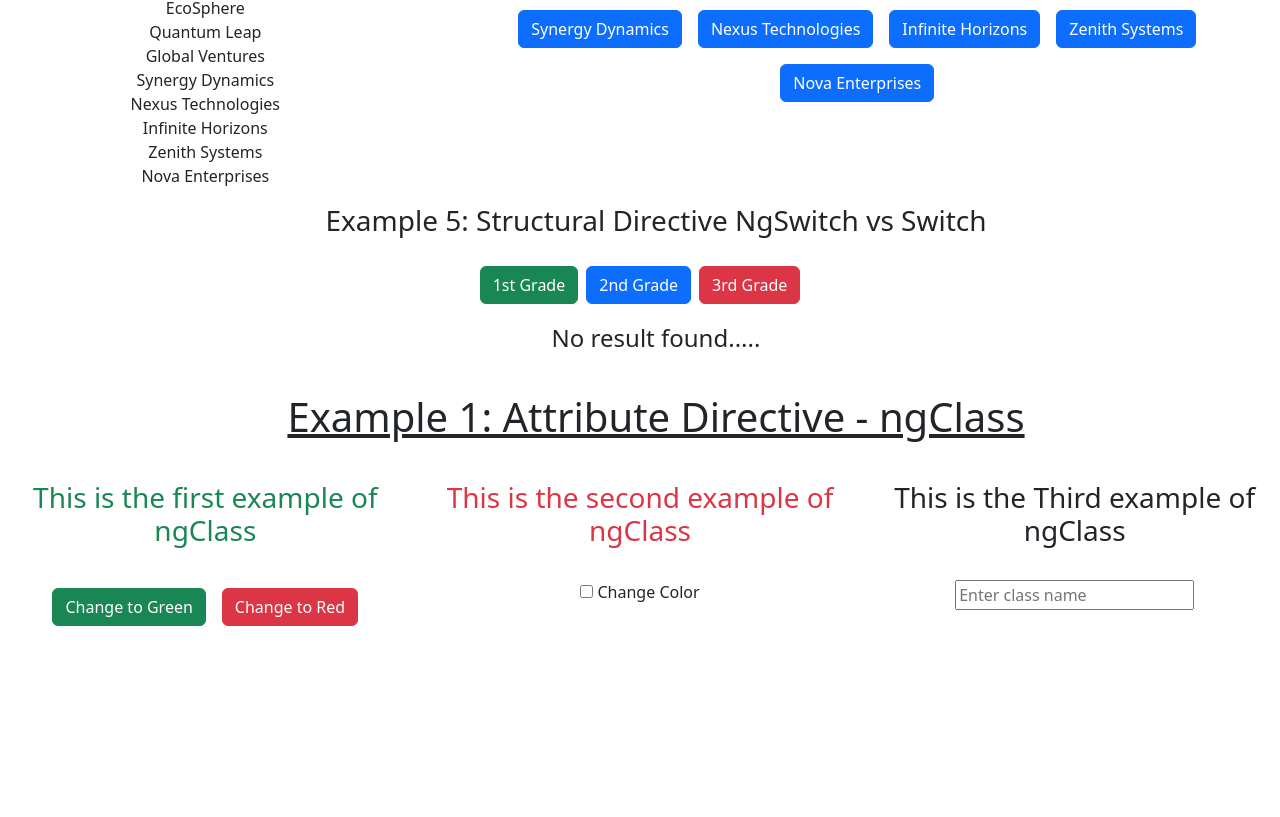
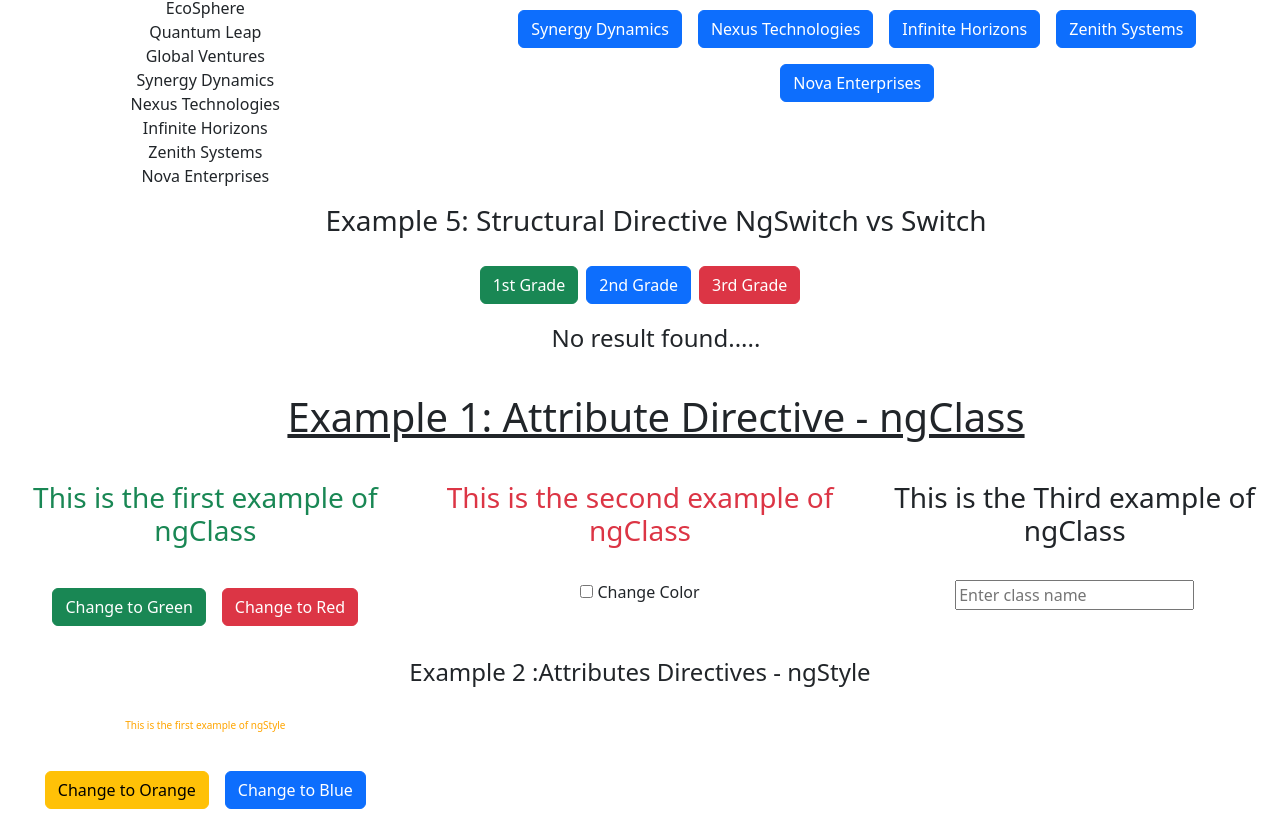
Before and after one commit to sahilkhatiwada/Angular_Learning, an Angular app: page / in a window 1280 px wide. Shown: the part 1851-2668 px from the top of the page. Before the commit the page ends 2485 px from the top, so only its background shows below. Built offline with nearby package versions, Linux system fonts and the light colour scheme.

Commit message:
Attributes_Directive_NgStyle

```diff
--- a/src/app/app.component.html
+++ b/src/app/app.component.html
@@ -4,4 +4,5 @@
 <app-structural-directive-ngfor-vs-for></app-structural-directive-ngfor-vs-for>
 <app-structural-directive-ngswitch-vs-switch></app-structural-directive-ngswitch-vs-switch>
 <app-attribute-directives></app-attribute-directives>
+<app-attributes-directives-ng-style></app-attributes-directives-ng-style>
 <router-outlet />
--- a/src/app/app.component.ts
+++ b/src/app/app.component.ts
@@ -6,6 +6,7 @@ import { StructuralDirectivesComponent } from './structural-directives/structura
 import { StructuralDirectiveNgforVsForComponent } from './structural-directive-ngfor-vs-for/structural-directive-ngfor-vs-for.component';
 import { StructuralDirectiveNgswitchVsSwitchComponent } from './structural-directive-ngswitch-vs-switch/structural-directive-ngswitch-vs-switch.component';
 import { AttributeDirectivesComponent } from './attribute-directives/attribute-directives.component';
+import { AttributesDirectivesNgStyleComponent } from './attributes-directives-ng-style/attributes-directives-ng-style.component';
 
 @Component({
   selector: 'app-root',
@@ -16,7 +17,8 @@ import { AttributeDirectivesComponent } from './attribute-directives/attribute-d
     StructuralDirectivesComponent,
     StructuralDirectiveNgforVsForComponent,
     StructuralDirectiveNgswitchVsSwitchComponent,
-    AttributeDirectivesComponent
+    AttributeDirectivesComponent,
+    AttributesDirectivesNgStyleComponent
   ],
   templateUrl: './app.component.html',
   styleUrl: './app.component.css',
--- a/src/app/attribute-directives/attribute-directives.component.html
+++ b/src/app/attribute-directives/attribute-directives.component.html
@@ -7,25 +7,24 @@
 <div class="row text-center pt-3">
   <div class="col-4">
     <h3 [ngClass]="textColor">This is the first example of ngClass</h3>
- <br>
-  <button class="btn btn-success m-2" (click)="changeColor('text-success')">Change to Green</button>
-    <button class="btn btn-danger m-2" (click)="changeColor('text-danger')">Change to Red</button>
+    <br />
+    <button class="btn btn-success m-2" (click)="changeColor('text-success')">
+      Change to Green
+    </button>
+    <button class="btn btn-danger m-2" (click)="changeColor('text-danger')">
+      Change to Red
+    </button>
   </div>
   <div class="col-4">
-      <h3 [ngClass]="isTextGreen ? 'text-success' : 'text-danger'">This is the second example of ngClass</h3>
-      <br>
-      <input type="checkbox" [(ngModel)]="isTextGreen"> Change Color
-
-
-
+    <h3 [ngClass]="isTextGreen ? 'text-success' : 'text-danger'">
+      This is the second example of ngClass
+    </h3>
+    <br />
+    <input type="checkbox" [(ngModel)]="isTextGreen" /> Change Color
   </div>
   <div class="col-4">
     <h3 [ngClass]="userClass">This is the Third example of ngClass</h3>
-     <br>
-     <input type="text" [(ngModel)]="userClass" placeholder="Enter class name">
-
-
-
+    <br />
+    <input type="text" [(ngModel)]="userClass" placeholder="Enter class name" />
   </div>
-
 </div>
--- /dev/null
+++ b/src/app/attributes-directives-ng-style/attributes-directives-ng-style.component.html
@@ -0,0 +1,18 @@
+<div class="text-center m-3 pt-2">
+    <h4>Example 2 :Attributes Directives - ngStyle</h4>
+</div>
+
+
+<div class="row text-center pt-3">
+  <div class="col-4">
+    <h3 [ngStyle]="{'color': styleColor,'font-size': '10px'}">This is the first example of ngStyle</h3>
+    <br />
+    <button class="btn btn-warning m-2" (click)="updateColor('orange')">
+      Change to Orange
+
+    </button>
+    <button class="btn btn-primary m-2" (click)="updateColor('blue')">
+      Change to Blue
+    </button>
+  </div>
+</div>
--- /dev/null
+++ b/src/app/attributes-directives-ng-style/attributes-directives-ng-style.component.ts
@@ -0,0 +1,28 @@
+import { CommonModule } from '@angular/common';
+import { Component } from '@angular/core';
+import { FormsModule } from '@angular/forms';
+
+@Component({
+  selector: 'app-attributes-directives-ng-style',
+  imports: [CommonModule,FormsModule],
+  templateUrl: './attributes-directives-ng-style.component.html',
+  styleUrl: './attributes-directives-ng-style.component.css'
+})
+export class AttributesDirectivesNgStyleComponent {
+  textColor: string = 'black';
+
+  changeColor(color: string){
+    this.textColor = color;
+  }
+
+  styleColor: string = "orange";
+  updateColor(ngStyleColor:string){
+    this.styleColor = ngStyleColor;
+  }
+  isTextGreen: boolean = false;
+
+
+  userClass: string =''
+
+
+}
--- a/src/app/structural-directive-ngfor-vs-for/structural-directive-ngfor-vs-for.component.html
+++ b/src/app/structural-directive-ngfor-vs-for/structural-directive-ngfor-vs-for.component.html
@@ -7,14 +7,14 @@
 <div class="row text-center">
   <div class="col-8 bg-blue text-white p-2">
     <select name="" id="" class="p-2">
-      <!-- <option [value]="emp.empNumber" *ngFor="let emp of employees">
-        {{ emp.empName }} - {{ emp.empNumber }}
-      </option> -->
-      @for(emp of employees; track emp;) {
+      <option [value]="emp.empNumber" *ngFor="let emp of employees">
+        {{ emp.empName }} - {{ emp.empEmail }}
+      </option>
+      <!-- @for(emp of employees; track emp;) {
         <option [value]="emp.empNumber">
           {{ emp.empName }} - {{ emp.empEmail }}
         </option>
-      }
+      } -->
     </select>
   </div>
   <div class="col-4">
--- a/src/app/structural-directive-ngfor-vs-for/structural-directive-ngfor-vs-for.component.ts
+++ b/src/app/structural-directive-ngfor-vs-for/structural-directive-ngfor-vs-for.component.ts
@@ -1,8 +1,9 @@
+import { CommonModule } from '@angular/common';
 import { Component } from '@angular/core';
 
 @Component({
   selector: 'app-structural-directive-ngfor-vs-for',
-  imports: [],
+  imports: [CommonModule],
   templateUrl: './structural-directive-ngfor-vs-for.component.html',
   styleUrl: './structural-directive-ngfor-vs-for.component.css'
 })
```
Also changed, not shown: src/app/attributes-directives-ng-style/attributes-directives-ng-style.component.css (added), 1 other file (tests, documents, lock files or other folders). Lines whose indentation alone changed are shown as unchanged.
